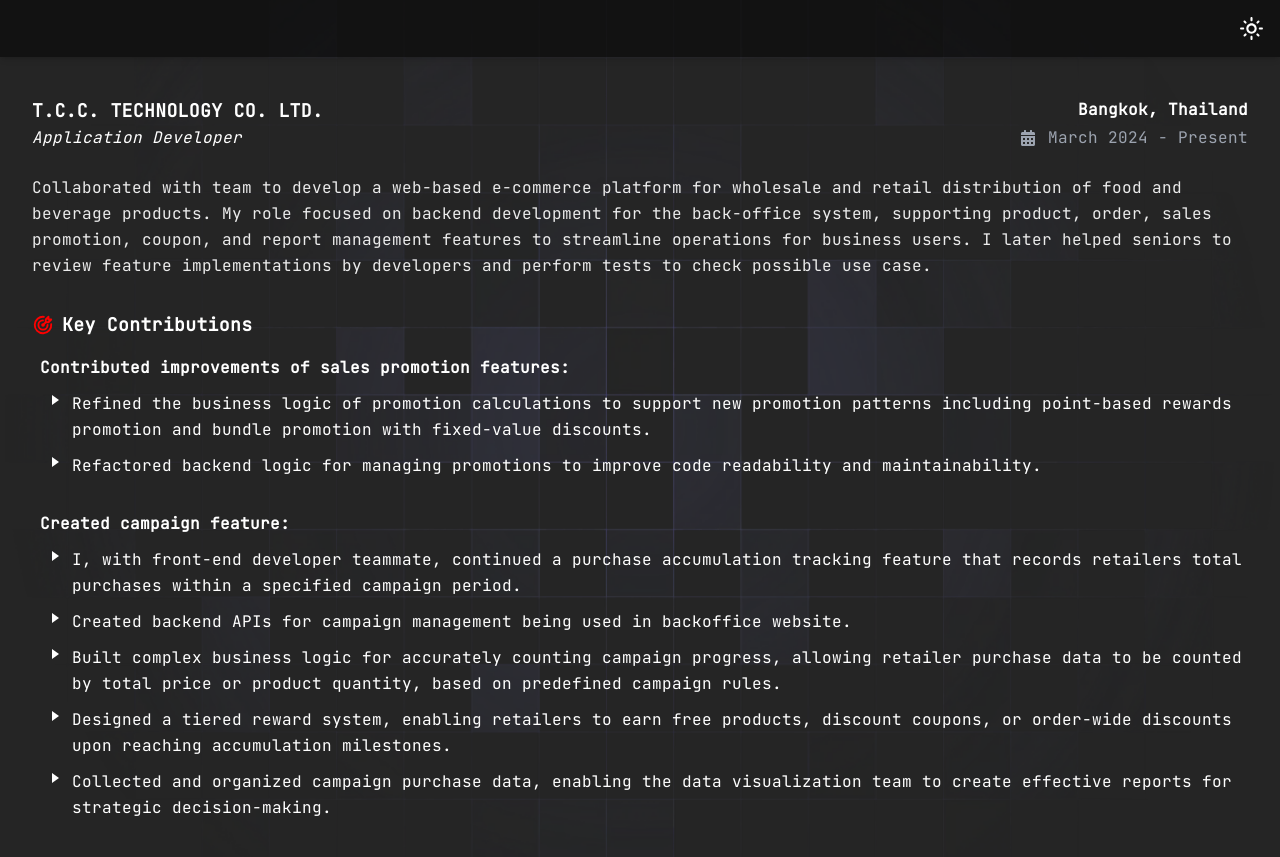
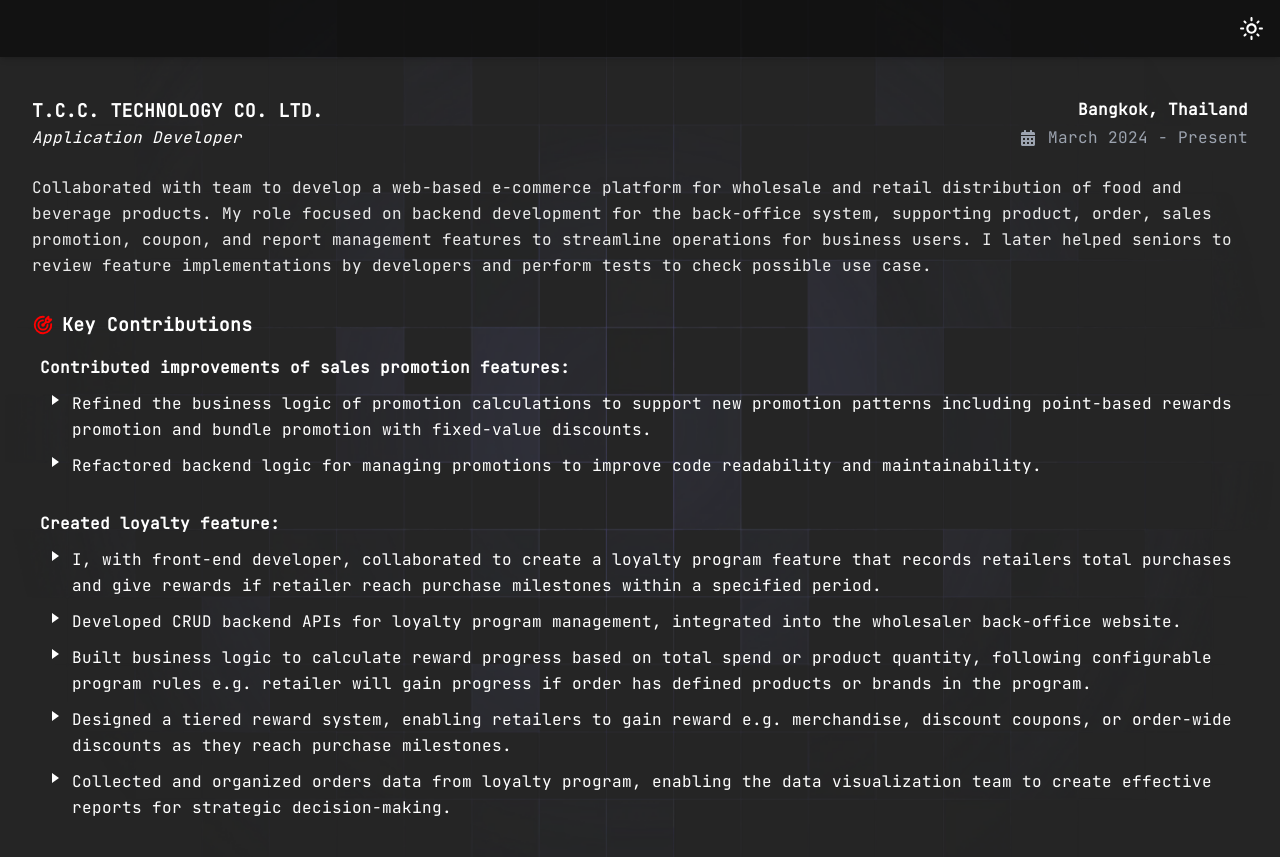
Before and after one commit to HanawuZ/hanawuz-profile-page-v2, a Next.js app: page /experiences/components/ExperienceBody in a window 1280 px wide. Built offline with nearby package versions, Linux system fonts and the light colour scheme.

Commit message:
feat: rewrite experience

```diff
--- a/src/constants/locales/experiences/index.tsx
+++ b/src/constants/locales/experiences/index.tsx
@@ -1,5 +1,7 @@
 import { TbTargetArrow } from "react-icons/tb";
 import { BiTestTube } from "react-icons/bi";
+import { FaPersonArrowUpFromLine } from "react-icons/fa6";
+
 type Experience = {
   workplace?: string;
   location?: string;
@@ -91,28 +93,30 @@
             {
               description: (
                 <>
-                  <strong> Created campaign feature: </strong>
+                  <strong> Created loyalty feature: </strong>
                 </>
               ),
               sublist: [
-                <>I, with front-end developer teammate, continued a purchase
-                  accumulation tracking feature that records retailers total
-                  purchases within a specified campaign period.
-                </>,
-                <>Created backend APIs for campaign management being used in backoffice website.</>,
                 <>
-                  Built complex business logic for accurately counting campaign
-                  progress, allowing retailer purchase data to be counted by
-                  total price or product quantity, based on predefined campaign
-                  rules.
+                  I, with front-end developer, collaborated to create a loyalty program
+                  feature that records retailers total purchases and give rewards if
+                  retailer reach purchase milestones within a specified period.
                 </>,
                 <>
-                  Designed a tiered reward system, enabling retailers to earn
-                  free products, discount coupons, or order-wide discounts upon
-                  reaching accumulation milestones.
+                  Developed CRUD backend APIs for loyalty program management,
+                  integrated into the wholesaler back-office website.
                 </>,
                 <>
-                  Collected and organized campaign purchase data, enabling the
+                  Built business logic to calculate reward progress based on total spend or product quantity,
+                  following configurable program rules
+                  e.g. retailer will gain progress if order has defined products or brands in the program.
+                </>,
+                <>
+                  Designed a tiered reward system, enabling retailers to gain reward e.g. merchandise,
+                  discount coupons, or order-wide discounts as they reach purchase milestones.
+                </>,
+                <>
+                  Collected and organized orders data from loyalty program, enabling the
                   data visualization team to create effective reports for
                   strategic decision-making.
                 </>,
@@ -121,18 +125,18 @@
             {
               description: (
                 <strong>
-                  Designed and implemented coupon managements features:
+                  Implemented coupon managements features:
                 </strong>
               ),
               sublist: [
                 <>
-                  Built logic for creating and updating coupons, allowing user
+                  Built APIs for managing coupon data, allowing user
                   to set predefined products or brands to enable coupon usage,
-                  and define either fixed-value or percentage-based from order
-                  total price discount.
+                  and define either fixed-value discount or discount
+                  based on percentage-based from order total purchase.
                 </>,
                 <>
-                  Created API documentation to facilitate integration and
+                  Provided API documentation to facilitate integration and
                   collaboration with team members.
                 </>,
               ],
@@ -142,18 +146,18 @@
               sublist: [
                 <>
                   Built APIs to support banner creation and management, enabling
-                  wholesalers to promote their ongoing campaigns, promotions and
+                  wholesalers to promote their ongoing loyalty programs, promotions and
                   marketing content.
                 </>,
                 <>
-                  Provided API documentation to assist team members in feature
+                  Wrote API documentation to assist team members in feature
                   integration and usage.
                 </>,
               ],
             },
             {
               description: (
-                <strong> Improved several features in Backoffice website: </strong>
+                <strong> Enhanced several features in back-office website: </strong>
               ),
               sublist: [
                 <>
@@ -162,16 +166,23 @@
                   multiple stock.
                 </>,
                 <>
-                  Integrated Google map platform into features using map including
-                  van vehicle visiting and purchase report. Additionally,
-                  I have added configuration to determine what map platforms supplier used between
+                  Integrated online maps platform into features using map including
+                  vansales visiting, displaying retailer location that will be visited and purchase report,
+                  displaying orders location on map. Additionally,
+                  I have added configuration to determine what map platforms wholesaler used between
                   Longdo map or Google map.
+                </>,
+                <>
+                  Enhanced the order scheduling system that sends orders to the
+                  Van Sales and Merchandising System (VSMS) by adding an automatic retry mechanism to handle sending errors
+                  and implemented a logging system to record request and response data,
+                  track processing time, and monitor sending status — improving system reliability and visibility.
                 </>
               ],
             },
             {
               description: (
-                <strong> Involved in enhancing features in Van sale app: </strong>
+                <strong> Involved in enhancing features in Van sale application: </strong>
               ),
               sublist: [
                 <>
@@ -179,11 +190,12 @@
                   some features in Van sale application to meet requirements.
                 </>,
                 <>
-                  Enhanced uploading image feature used by user when checkin and checkout retailer shop by
-                  allowing user to upload multiple images.
+                  Improved user experience of uploading image feature by adding uploading multiple images,
+                  enabling sale representatives to upload multiple images of sale procress when checkin
+                  and checkout retailer shop.
                 </>,
                 <>
-                  Fixed crash caused by fetching retailer informations at once by adding pagination on
+                  Fixed application crash caused by fetching all retailer informations at once by adding pagination on
                   retailer page and add search by their name or phone number.
                 </>,
               ],
@@ -191,15 +203,22 @@
             {
               description: (
                 <strong>
-                  Integrate chat platform into Ordering mobile application:
+                  Integrated chat platform into sale ordering mobile application:
                 </strong>
               ),
               sublist: [
                 <>
-                  I participated in integrating Sendbird chat platform into e-commerce system, providing seamless chat communication between wholesaler and retailers.
-                  I am responsible to integrate chat into Ordering mobile application using built-in UI for React Native
+                  I participated in integrating Sendbird chat platform into e-commerce system. My focus was to
+                  integrate chat functionality into React Native sales ordering app using built-in UI.
                 </>,
-
+                <>
+                  Developed custom chat screens for wholesalers, featuring a retailer
+                  list and one-on-one chat interface
+                </>,
+                <>
+                  Designed the UI to follow modern chat experience standards,
+                  inspired by popular messaging apps, ensuring familiarity and ease of use.
+                </>
               ],
             },
             {
@@ -208,7 +227,7 @@
               ),
               sublist: [
                 <>
-                  Experienced in querying sales order data, and built reports
+                  Experienced in querying sales orders data, and built reports
                   using{" "}
                   <strong style={{ color: "#20A7C9" }}>Apache Superset</strong>{" "}
                   , improving visibility into wholesaler and retailer
@@ -216,6 +235,13 @@
                 </>,
               ],
             },
+          ],
+        },
+        {
+          title: "Leadership & Mentorship",
+          titleIcon: <FaPersonArrowUpFromLine color="cyan" size={22} />,
+          type: "body",
+          list: [
             {
               description: (
                 <strong>Reviewed and maintained code quality across the team:</strong>
@@ -226,13 +252,25 @@
                   in feature.
                 </>,
                 <>
-                Assisted in resolving conflicts between main and developer branches by collaborating with task owners
+                  Assisted in resolving conflicts between main and development branches by collaborating with task owners
                   to ensure smooth integration and reduce issues in deployment.
                 </>
               ],
             },
+            {
+              description: (
+                <strong>Mentorship Experience:</strong>
+              ),
+              sublist: [
+                <>
+                  Acted as a mentor for 3 application development interns, providing guidance
+                  on application development, testing practices, and collaborative workflows
+                  to help them contribute effectively to production-level projects.
+                </>,
               ],
             },
+          ]
+        }
         //+----------------------------------------------------------------
       ],
     },
```
Lines whose indentation alone changed are shown as unchanged.
